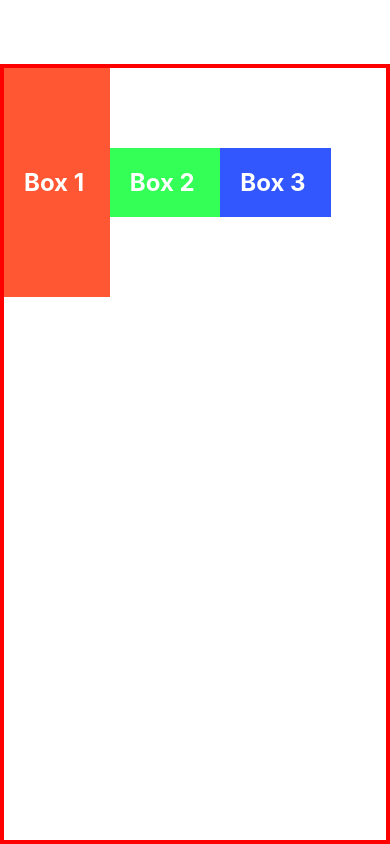
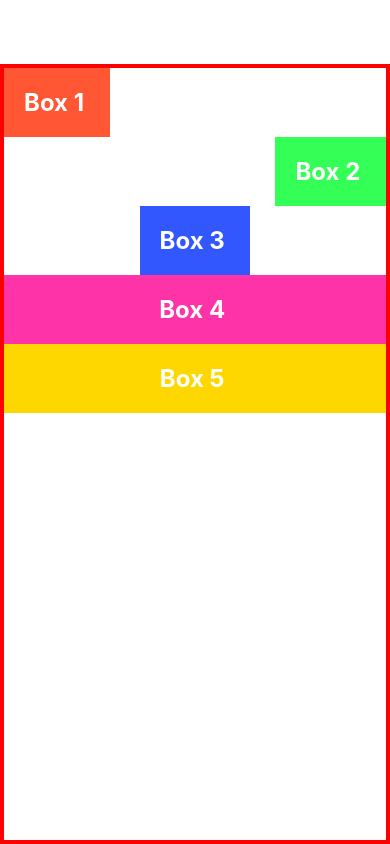
Before and after one commit to Praveenskg/react-native, a React Native app in the folder RNLayout/: screen / in a window 390 px wide. Built offline with nearby package versions, Linux system fonts and the light colour scheme.

Commit message:
Align Self

```diff
--- a/RNLayout/App.tsx
+++ b/RNLayout/App.tsx
@@ -4,13 +4,19 @@ import Box from "./components/Box";
 export default function App() {
   return (
     <View style={styles.container}>
-      <Box style={{ backgroundColor: "#FF5733", paddingVertical: 100 }}>
+      <Box style={{ backgroundColor: "#FF5733", alignSelf: "flex-start" }}>
         Box 1
       </Box>
-      <Box style={{ backgroundColor: "#33FF57" }}>Box 2</Box>
-      <Box style={{ backgroundColor: "#3357FF" }}>Box 3</Box>
-      {/* <Box style={{ backgroundColor: "#FF33A8" }}>Box 4</Box>
-      <Box style={{ backgroundColor: "#FFD700" }}>Box 5</Box> */}
+      <Box style={{ backgroundColor: "#33FF57", alignSelf: "flex-end" }}>
+        Box 2
+      </Box>
+      <Box style={{ backgroundColor: "#3357FF", alignSelf: "center" }}>
+        Box 3
+      </Box>
+      <Box style={{ backgroundColor: "#FF33A8", alignSelf: "stretch" }}>
+        Box 4
+      </Box>
+      <Box style={{ backgroundColor: "#FFD700", alignSelf:"auto" }}>Box 5</Box>
     </View>
     // <View style={{ backgroundColor: "plum", flex: 1 }}> </View>
   );
@@ -19,8 +25,7 @@ export default function App() {
 const styles = StyleSheet.create({
   container: {
     flex: 1,
-    flexDirection: "row",
-    alignItems: "baseline",
+    alignItems:"stretch",
     marginTop: 64,
     borderWidth: 4,
     borderColor: "red",
```
